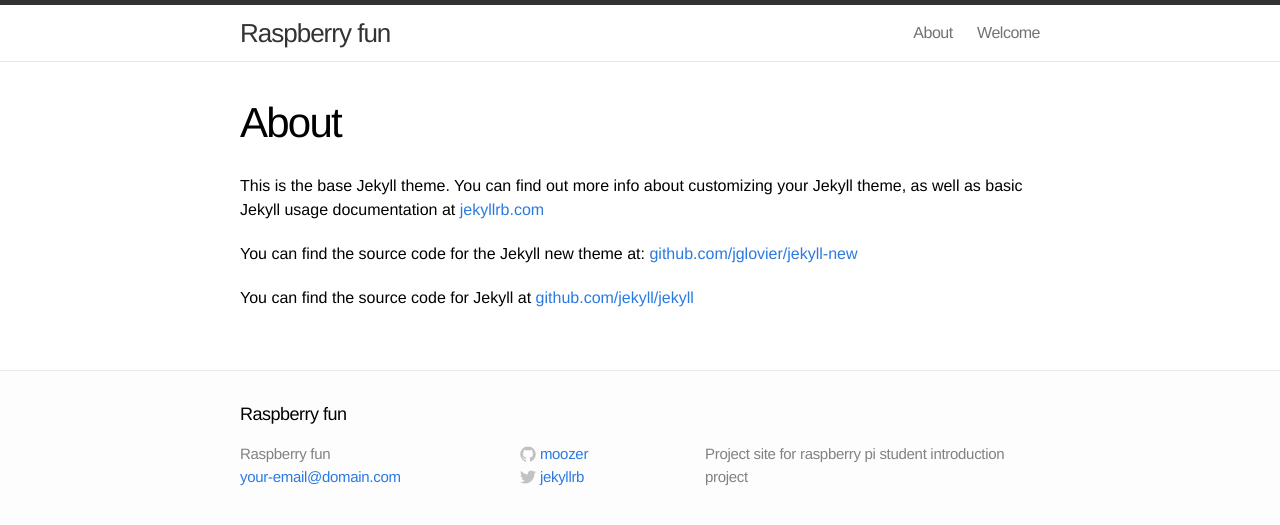
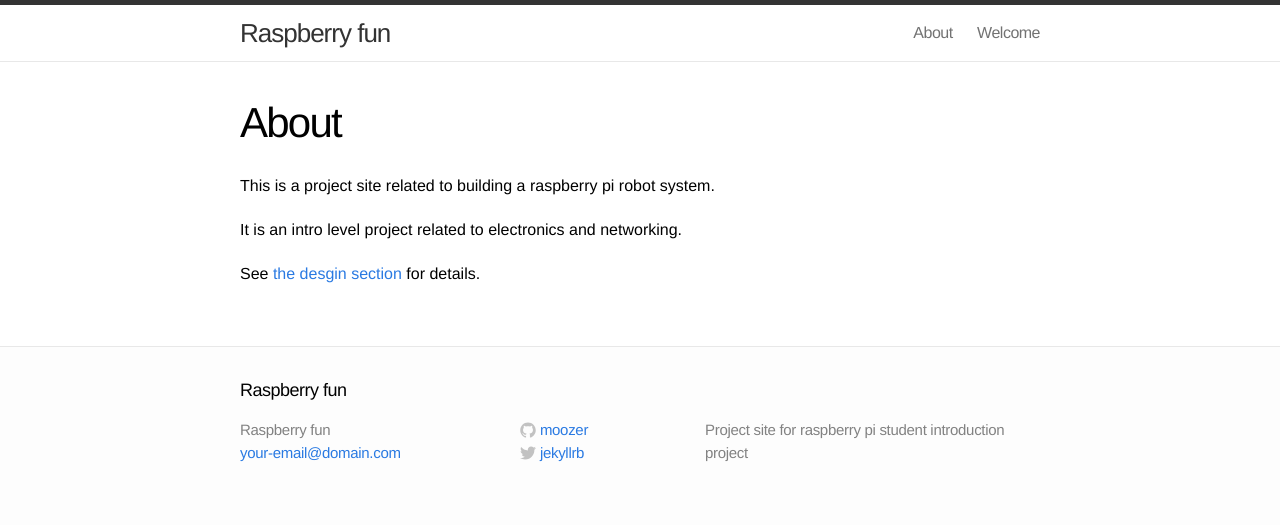
Before and after one commit to EAL-IT-Technology/RaspberryFun, a Jekyll site: the page built from about.md, in a window 1280 px wide. Shown: the top 525 px of the page. Built offline with Jekyll 4.4.1, drawn with Linux system fonts in a browser that asks for light colours.

Commit message:
updated about page

```diff
--- a/about.md
+++ b/about.md
@@ -4,8 +4,8 @@ title: About
 permalink: /about/
 ---
 
-This is the base Jekyll theme. You can find out more info about customizing your Jekyll theme, as well as basic Jekyll usage documentation at [jekyllrb.com](http://jekyllrb.com/)
+This is a project site related to building a raspberry pi robot system.
 
-You can find the source code for the Jekyll new theme at: [github.com/jglovier/jekyll-new](https://github.com/jglovier/jekyll-new)
+It is an intro level project related to electronics and networking.
 
-You can find the source code for Jekyll at [github.com/jekyll/jekyll](https://github.com/jekyll/jekyll)
+See [the desgin section]( {{site.baseurl}}/design) for details.
```
